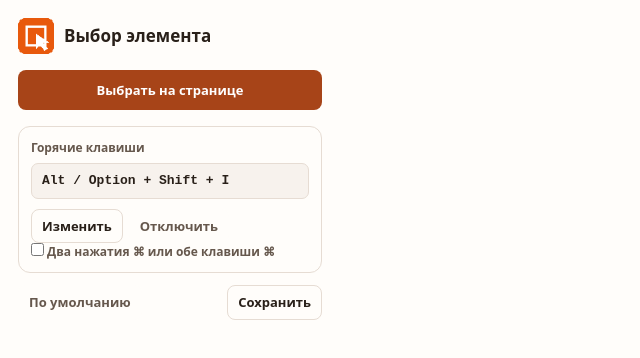
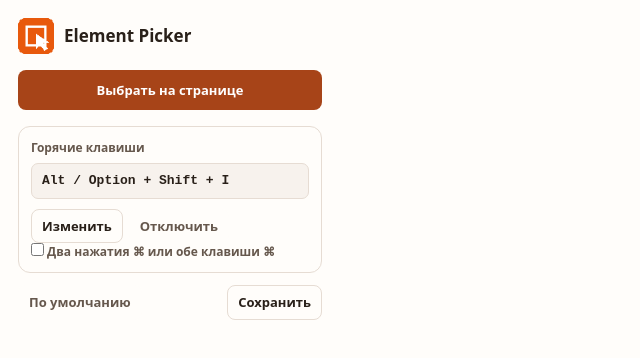
Before and after one commit to dmitriyg0r/element-picker, a browser extension: page options.html in a window 1280 px wide. Shown: the full height of the page, 0-640 px from the left. Drawn offline with Linux system fonts and the light colour scheme.

Commit message:
use the english name element picker

```diff
--- a/options.html
+++ b/options.html
@@ -3,7 +3,7 @@
 <head>
   <meta charset="utf-8">
   <meta name="viewport" content="width=device-width, initial-scale=1">
-  <title>Выбор элемента — настройки</title>
+  <title>Element Picker — настройки</title>
   <link rel="stylesheet" href="options.css">
   <script src="shortcuts.js" defer></script>
   <script src="options.js" defer></script>
@@ -12,7 +12,7 @@
   <main>
     <header>
       <img src="icons/48.png" alt="" width="36" height="36">
-      <h1>Выбор элемента</h1>
+      <h1 lang="en">Element Picker</h1>
     </header>
     <button id="toggle" class="primary" type="button">Выбрать на странице</button>
     <section aria-label="Настройки сочетания клавиш">
```
Also changed, not shown: manifest.json.
